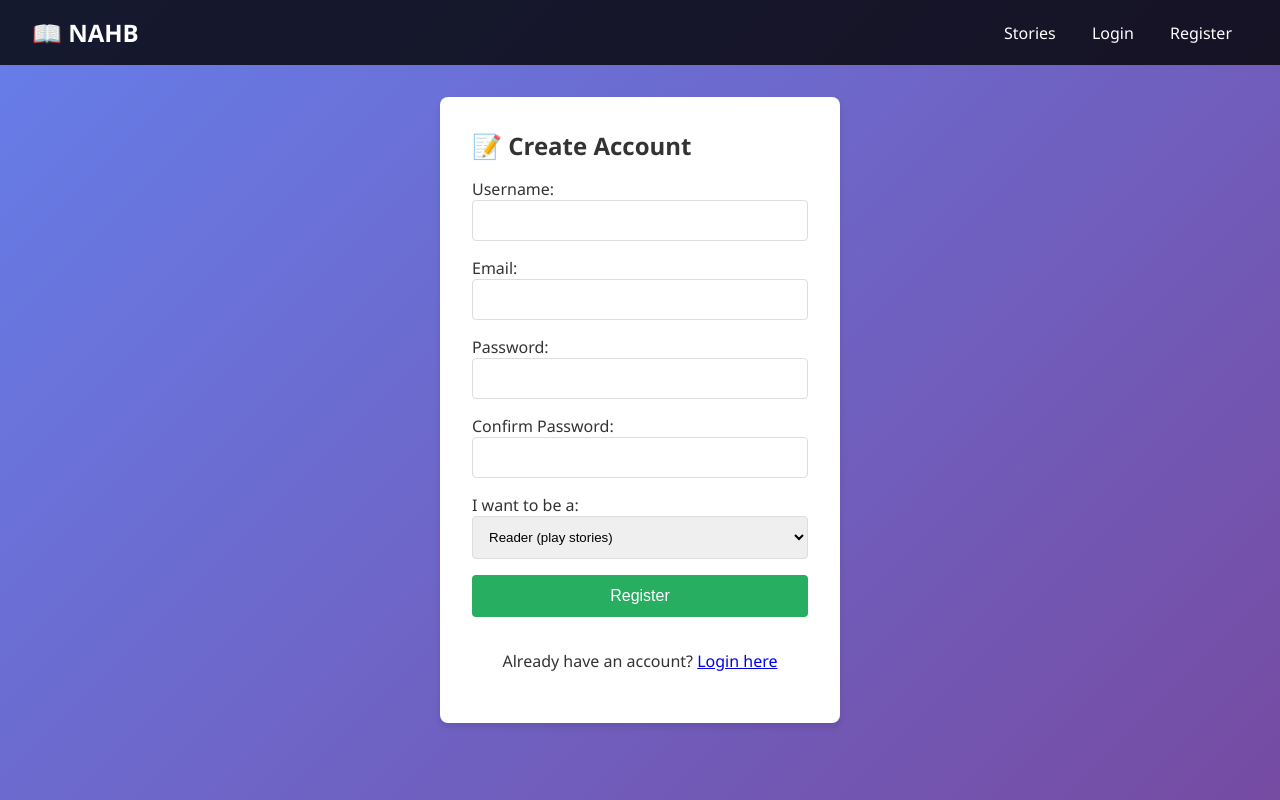
After one commit to ivanbom1/Not-Another-Hero-s-Book, a Django app: page /register/ in a window 1280 px wide. The commit adds this page. Run offline with Django 4.2, Linux system fonts and the light colour scheme.

Commit message:
user login, registration and delete django cleanage bug fixed

```diff
--- a/DjangoApp/NovelPlayer/settings.py
+++ b/DjangoApp/NovelPlayer/settings.py
@@ -128,3 +128,6 @@ STATIC_URL = 'static/'
 # https://docs.djangoproject.com/en/4.2/ref/settings/#default-auto-field
 
 DEFAULT_AUTO_FIELD = 'django.db.models.BigAutoField'
+
+LOGIN_URL = 'login'
+LOGIN_REDIRECT_URL = 'stories_list'
--- a/DjangoApp/game/auth_views.py
+++ b/DjangoApp/game/auth_views.py
@@ -6,10 +6,11 @@ from django.utils.decorators import method_decorator
 from django.views import View
 from game.models import UserProfile
 
+
 class RegisterView(View):
 
     def get(self, request):
-        return render(request, 'auth/register.html')
+        return render(request, 'auth/registration.html')
 
     def post(self, request):
         username = request.POST.get('username')
@@ -17,7 +18,6 @@ class RegisterView(View):
         password = request.POST.get('password')
         password_confirm = request.POST.get('password_confirm')
         role = request.POST.get('role', 'reader')
-
 
         if not username or not email or not password:
             return render(request, 'auth/register.html', {
@@ -62,7 +62,7 @@ class LoginView(View):
             })
 
 class LogoutView(View):
-    """User logout"""
+
     def get(self, request):
         logout(request)
         return redirect('stories_list')
--- /dev/null
+++ b/DjangoApp/game/templates/auth/registration.html
@@ -0,0 +1,51 @@
+{% extends 'base.html' %}
+
+{% block title %}Register - NAHB{% endblock %}
+
+{% block content %}
+<div class="card" style="max-width: 400px; margin: 2rem auto;">
+    <h2>📝 Create Account</h2>
+
+    {% if error %}
+        <div class="error">{{ error }}</div>
+    {% endif %}
+
+    <form method="post" style="display: flex; flex-direction: column; gap: 1rem;">
+        {% csrf_token %}
+
+        <div>
+            <label for="username">Username:</label>
+            <input type="text" id="username" name="username" required style="width: 100%; padding: 0.75rem; border: 1px solid #ddd; border-radius: 4px;">
+        </div>
+
+        <div>
+            <label for="email">Email:</label>
+            <input type="email" id="email" name="email" required style="width: 100%; padding: 0.75rem; border: 1px solid #ddd; border-radius: 4px;">
+        </div>
+
+        <div>
+            <label for="password">Password:</label>
+            <input type="password" id="password" name="password" required style="width: 100%; padding: 0.75rem; border: 1px solid #ddd; border-radius: 4px;">
+        </div>
+
+        <div>
+            <label for="password_confirm">Confirm Password:</label>
+            <input type="password" id="password_confirm" name="password_confirm" required style="width: 100%; padding: 0.75rem; border: 1px solid #ddd; border-radius: 4px;">
+        </div>
+
+        <div>
+            <label for="role">I want to be a:</label>
+            <select id="role" name="role" style="width: 100%; padding: 0.75rem; border: 1px solid #ddd; border-radius: 4px;">
+                <option value="reader">Reader (play stories)</option>
+                <option value="author">Author (create stories)</option>
+            </select>
+        </div>
+
+        <button type="submit" class="btn btn-success">Register</button>
+
+        <p style="text-align: center; margin-top: 1rem;">
+            Already have an account? <a href="{% url 'login' %}">Login here</a>
+        </p>
+    </form>
+</div>
+{% endblock %}
--- a/DjangoApp/game/templates/base.html
+++ b/DjangoApp/game/templates/base.html
@@ -120,12 +120,20 @@
 </head>
 <body>
     <div class="navbar">
-        <h1>📖 NAHB</h1>
-        <nav>
-            <a href="{% url 'stories_list' %}">Stories</a>
-            <a href="{% url 'create_story' %}">Write</a>
+    <h1>📖 NAHB</h1>
+    <nav>
+        <a href="{% url 'stories_list' %}">Stories</a>
+        {% if user.is_authenticated %}
+            {% if user.userprofile.role == 'author' or user.is_staff %}
+                <a href="{% url 'create_story' %}">Write</a>
+            {% endif %}
             <a href="{% url 'stats' %}">Stats</a>
-        </nav>
+            <a href="{% url 'logout' %}">Logout ({{ user.username }})</a>
+        {% else %}
+            <a href="{% url 'login' %}">Login</a>
+            <a href="{% url 'register' %}">Register</a>
+        {% endif %}
+    </nav>
     </div>
 
     <div class="container">
--- a/DjangoApp/game/urls.py
+++ b/DjangoApp/game/urls.py
@@ -1,28 +1,25 @@
 from django.urls import path
-from game.views import (
-    StoriesListView,
-    StoryDetailView,
-    PlayStoryView,
-    StatsView,
-    CreateStoryView,
-    EditStoryView,
-    DeleteStoryView,
-    AddPageView,
-    AddChoiceView,
-    DeletePageView,
-    DeleteChoiceView
-)
+from game.views import *
+from game.auth_views import RegisterView, LoginView, LogoutView
 
 urlpatterns = [
+    # Auth
+    path('register/', RegisterView.as_view(), name='register'),
+    path('login/', LoginView.as_view(), name='login'),
+    path('logout/', LogoutView.as_view(), name='logout'),
 
+    # Story browsing
     path('', StoriesListView.as_view(), name='stories_list'),
     path('stories/<int:story_id>/', StoryDetailView.as_view(), name='story_detail'),
 
+    # Playing
     path('play/<int:story_id>/', PlayStoryView.as_view(), name='play_story'),
     path('play/<int:story_id>/<int:page_id>/', PlayStoryView.as_view(), name='play_page'),
 
+    # Statistics
     path('stats/', StatsView.as_view(), name='stats'),
 
+    # Author tools
     path('author/create/', CreateStoryView.as_view(), name='create_story'),
     path('author/edit/<int:story_id>/', EditStoryView.as_view(), name='edit_story'),
     path('author/delete/<int:story_id>/', DeleteStoryView.as_view(), name='delete_story'),
```
Also changed, not shown: DjangoApp/game/templates/auth/login.html (added, +33 -0 lines), DjangoApp/game/views.py (+96 -39 lines), DjangoApp/db.sqlite3, DjangoApp/game/models.py (line endings or trailing spaces), FlaskAPI/instance/mydatabase.db.
